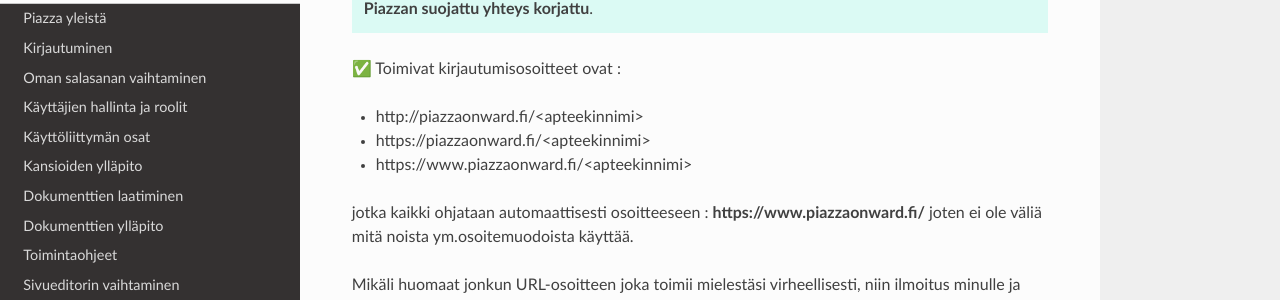
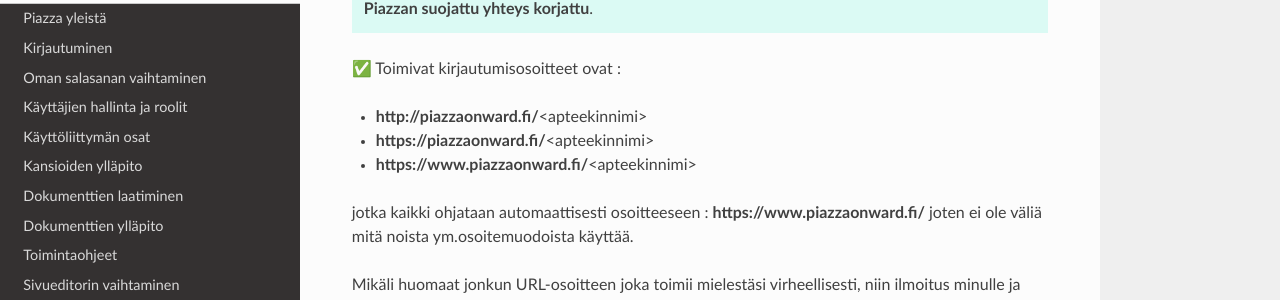
Before and after one commit to netmiller/piazzadoc, an MkDocs documentation site: the page built from sivut/tiedotteet.md, in a window 1280 px wide and 900 px high. Shown: the part 204-504 px from the top of the window. Built offline with MkDocs 1.6.1, drawn with Linux system fonts in a browser that asks for light colours; nearby versions of some CDN libraries; old or Windows-style settings are respelled for this version of MkDocs.

```diff
--- a/sivut/tiedotteet.md
+++ b/sivut/tiedotteet.md
@@ -5,9 +5,9 @@
 
 ✅  Toimivat kirjautumisosoitteet ovat :
 
-* http://piazzaonward.fi/<apteekinnimi\>
-* https://piazzaonward.fi/<apteekinnimi\>
-* https://www.piazzaonward.fi/<apteekinnimi\>
+* __http://piazzaonward.fi/__<apteekinnimi\>
+* __https://piazzaonward.fi/__<apteekinnimi\>
+* __https://www.piazzaonward.fi/__<apteekinnimi\>
 
 jotka kaikki ohjataan automaattisesti osoitteeseen : __https://www.piazzaonward.fi/<apteekinnimi>__ joten ei ole väliä mitä noista ym.osoitemuodoista käyttää.
 
```
